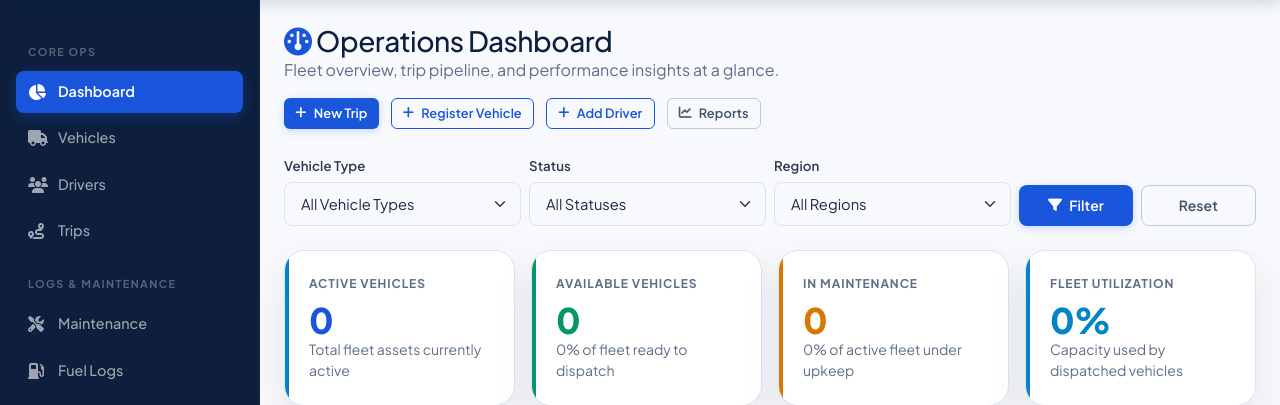
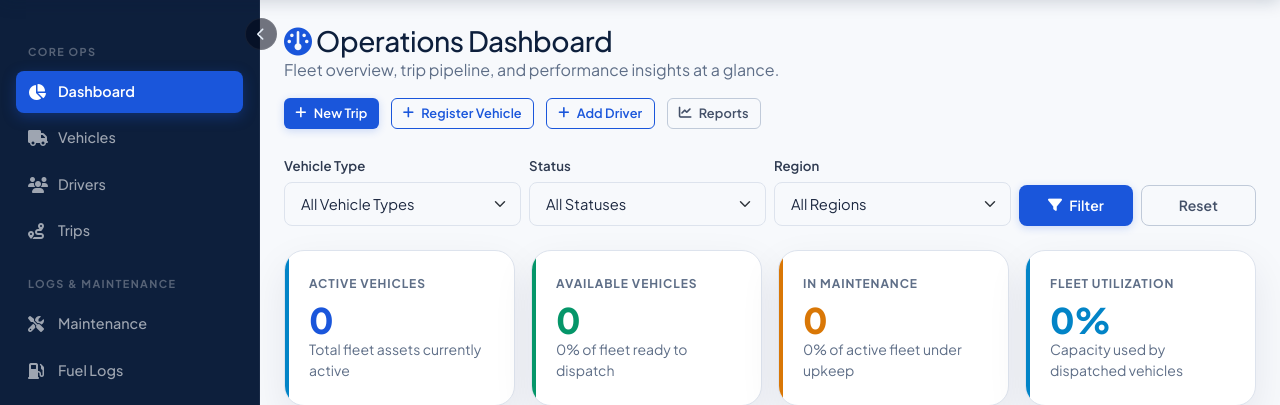
Before and after one commit to Villyway/odoo-transitops, a Django app: page / in a window 1280 px wide. Shown: the part 70-475 px from the top of the page. Run offline with Django 5.2, Linux system fonts and the light colour scheme; the visitor is signed in with stand-in values (Sample User, id 1); data that the repository does not hold is empty.

Commit message:
fix it I improved the toggle UI and behavior.

```diff
--- a/templates/base.html
+++ b/templates/base.html
@@ -104,6 +104,7 @@
 
     /* Sidebar */
     .sidebar {
+        position: relative;
         min-height: calc(100vh - 70px);
         background: #0d1f3c;
         border-right: 1px solid rgba(255,255,255,0.05);
@@ -113,7 +114,40 @@
         display: flex;
         flex-direction: column;
         gap: 0.25rem;
+        transition: width 220ms cubic-bezier(.4,0,.2,1), padding 220ms cubic-bezier(.4,0,.2,1);
     }
+    .sidebar .sidebar-toggle {
+        position: absolute;
+        top: 18px;
+        right: -18px; /* sit slightly outside the sidebar for a floating toggle */
+        width: 32px;
+        height: 32px;
+        display: inline-flex;
+        align-items: center;
+        justify-content: center;
+        background: rgba(2,6,23,0.55); /* darker, subtle */
+        border: 1px solid rgba(255,255,255,0.06);
+        color: #e6eef8;
+        border-radius: 50%;
+        cursor: pointer;
+        box-shadow: none; /* remove heavy ring */
+        transition: transform 0.18s ease, background 0.18s ease, right 180ms ease;
+        z-index: 1050;
+    }
+    .sidebar .sidebar-toggle:hover { transform: translateX(-3px); background: rgba(255,255,255,0.04); }
+    .sidebar .sidebar-toggle i { transition: transform 180ms ease; font-size: 13px; }
+
+    /* Collapsed sidebar */
+    .sidebar.collapsed { width: 72px !important; padding: 1.25rem 0.5rem; }
+    .sidebar.collapsed .sidebar-category { display: none; }
+    .sidebar.collapsed a { justify-content: center; padding: 0.6rem 0.4rem; }
+    .sidebar.collapsed a i { margin-right: 0; }
+    .sidebar .menu-text { transition: opacity 0.18s ease, margin 0.18s ease; }
+    .sidebar.collapsed .menu-text { opacity: 0; width: 0; margin: 0; overflow: hidden; display: inline-block; }
+    .sidebar.collapsed .sidebar-toggle i,
+    .sidebar .sidebar-toggle.collapsed i { transform: rotate(180deg); }
+    /* ensure toggle sits correctly when collapsed */
+    .sidebar.collapsed .sidebar-toggle { right: -16px; }
     .sidebar-category {
         font-size: 0.68rem;
         text-transform: uppercase;
@@ -687,40 +721,41 @@
 
 <div class="d-flex flex-grow-1">
   {% if user.is_authenticated %}
-  <div class="sidebar">
+  <div class="sidebar" id="mainSidebar">
+    <button id="sidebarToggleBtn" class="sidebar-toggle" title="Toggle sidebar"><i class="fa-solid fa-chevron-left"></i></button>
     <div class="sidebar-category">Core Ops</div>
     <a href="{% url 'dashboard:home' %}" class="{% if request.path == '/' or request.resolver_match.url_name == 'home' %}active{% endif %}">
-        <i class="fa-solid fa-chart-pie me-2"></i>Dashboard
+        <i class="fa-solid fa-chart-pie me-2"></i><span class="menu-text">Dashboard</span>
     </a>
     <a href="{% url 'vehicles:list' %}" class="{% if '/vehicles/' in request.path %}active{% endif %}">
-        <i class="fa-solid fa-truck me-2"></i>Vehicles
+        <i class="fa-solid fa-truck me-2"></i><span class="menu-text">Vehicles</span>
     </a>
     <a href="{% url 'drivers:list' %}" class="{% if '/drivers/' in request.path %}active{% endif %}">
-        <i class="fa-solid fa-users me-2"></i>Drivers
+        <i class="fa-solid fa-users me-2"></i><span class="menu-text">Drivers</span>
     </a>
     <a href="{% url 'trips:list' %}" class="{% if '/trips/' in request.path %}active{% endif %}">
-        <i class="fa-solid fa-route me-2"></i>Trips
+        <i class="fa-solid fa-route me-2"></i><span class="menu-text">Trips</span>
     </a>
 
     <div class="sidebar-category">Logs & Maintenance</div>
     <a href="{% url 'maintenance:list' %}" class="{% if '/maintenance/' in request.path %}active{% endif %}">
-        <i class="fa-solid fa-screwdriver-wrench me-2"></i>Maintenance
+        <i class="fa-solid fa-screwdriver-wrench me-2"></i><span class="menu-text">Maintenance</span>
     </a>
     <a href="{% url 'fuel:list' %}" class="{% if '/fuel/' in request.path %}active{% endif %}">
-        <i class="fa-solid fa-gas-pump me-2"></i>Fuel Logs
+        <i class="fa-solid fa-gas-pump me-2"></i><span class="menu-text">Fuel Logs</span>
     </a>
 
     <div class="sidebar-category">Finance & Stats</div>
     <a href="{% url 'expenses:list' %}" class="{% if '/expenses/' in request.path %}active{% endif %}">
-        <i class="fa-solid fa-wallet me-2"></i>Expenses
+        <i class="fa-solid fa-wallet me-2"></i><span class="menu-text">Expenses</span>
     </a>
     <a href="{% url 'dashboard:reports' %}" class="{% if '/reports' in request.path or request.resolver_match.url_name == 'reports' %}active{% endif %}">
-        <i class="fa-solid fa-chart-line me-2"></i>Reports
+        <i class="fa-solid fa-chart-line me-2"></i><span class="menu-text">Reports</span>
     </a>
 
     <div class="sidebar-category">System</div>
     <a href="/admin/">
-        <i class="fa-solid fa-gears me-2"></i>Admin Panel
+        <i class="fa-solid fa-gears me-2"></i><span class="menu-text">Admin Panel</span>
     </a>
   </div>
   {% endif %}
@@ -772,6 +807,35 @@ document.querySelectorAll('form input, form select, form textarea').forEach(func
   }
 })();
 </script>
+<script>
+/* Sidebar collapse/expand behavior */
+(function(){
+    var sidebar = document.getElementById('mainSidebar');
+    var toggle = document.getElementById('sidebarToggleBtn');
+    if (!sidebar || !toggle) return;
+
+    function setCollapsed(state){
+        if(state){
+            sidebar.classList.add('collapsed');
+            toggle.classList.add('collapsed');
+            document.body.dataset.sidebar = 'collapsed';
+        } else {
+            sidebar.classList.remove('collapsed');
+            toggle.classList.remove('collapsed');
+            document.body.dataset.sidebar = 'expanded';
+        }
+    }
+
+    var saved = localStorage.getItem('transitopsSidebar');
+    setCollapsed(saved === 'collapsed');
+
+    toggle.addEventListener('click', function(e){
+        var nowCollapsed = sidebar.classList.contains('collapsed');
+        setCollapsed(!nowCollapsed);
+        localStorage.setItem('transitopsSidebar', sidebar.classList.contains('collapsed') ? 'collapsed' : 'expanded');
+    });
+})();
+</script>
 {% block extra_js %}{% endblock %}
 </body>
 </html>
```
